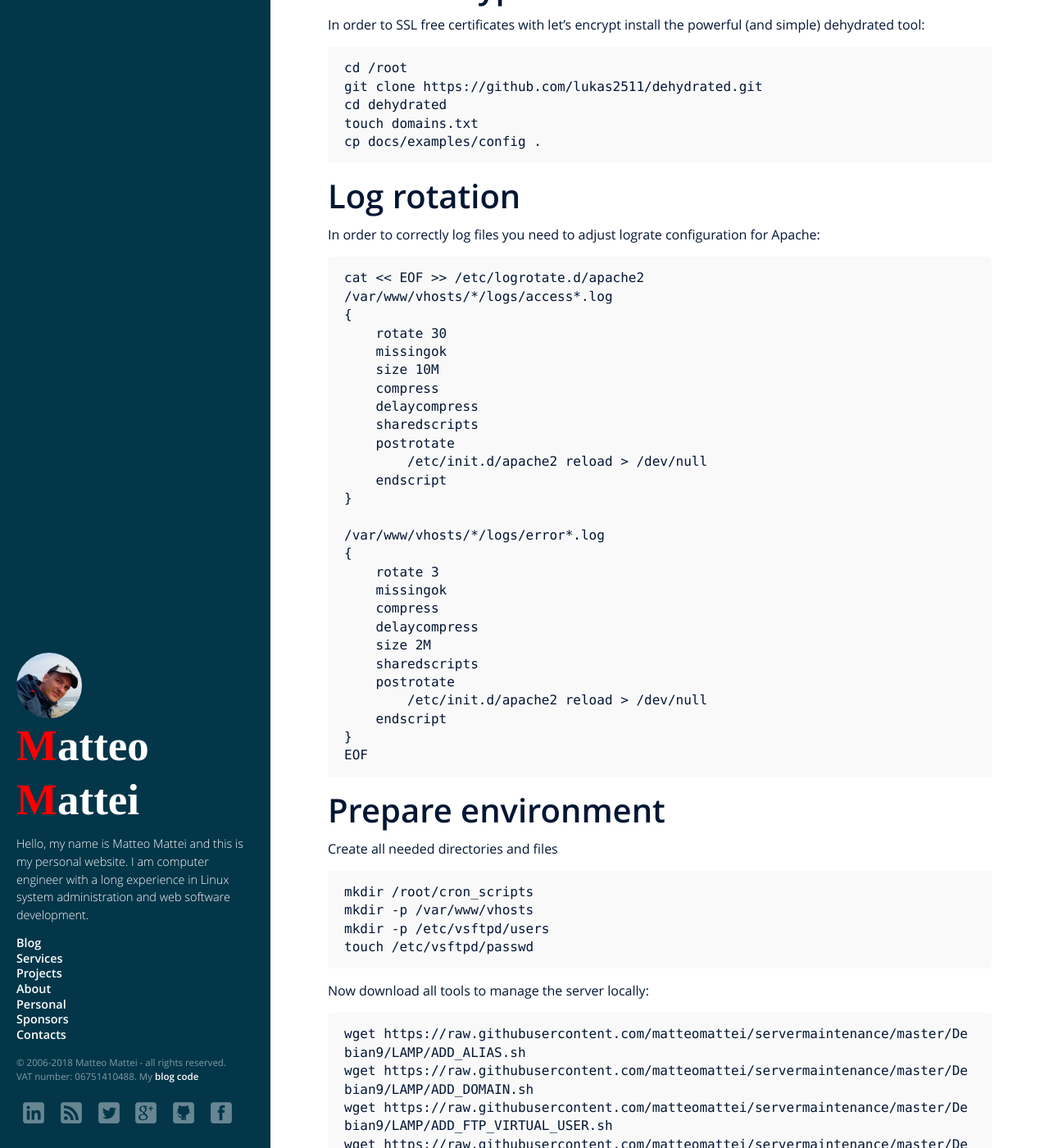
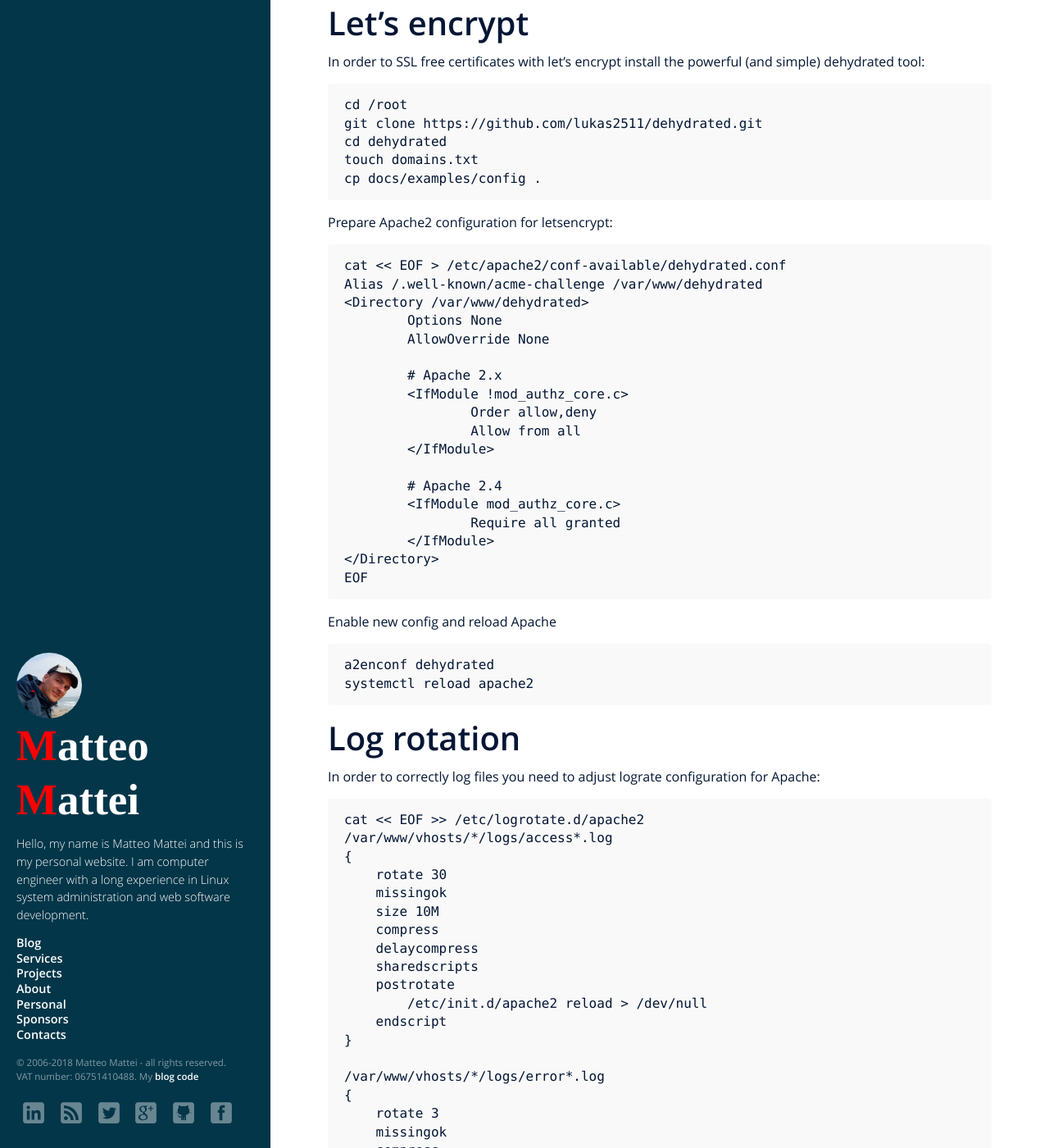
Before and after one commit to matteomattei/matteomattei.github.io, a Jekyll site: the page built from _posts/2017-12-31-full-web-server-setup-with-debian-9-stretch.md, in a window 1280 px wide and 1400 px high, scrolled down 9895 px. Shown: the whole window at 82% size. Built offline with Jekyll 4.4.1, drawn with Linux system fonts in a browser that asks for light colours; some web fonts are replaced; comment, search, counter and statistics services are not loaded; some of the changed text lies outside the part shown.

Commit message:
add needed modules for apache

````diff
--- a/_posts/2017-12-31-full-web-server-setup-with-debian-9-stretch.md
+++ b/_posts/2017-12-31-full-web-server-setup-with-debian-9-stretch.md
@@ -483,6 +485,34 @@ touch domains.txt
 cp docs/examples/config .
 ```
 
+Prepare Apache2 configuration for letsencrypt:
+```
+cat << EOF > /etc/apache2/conf-available/dehydrated.conf
+Alias /.well-known/acme-challenge /var/www/dehydrated
+<Directory /var/www/dehydrated>
+        Options None
+        AllowOverride None
+
+        # Apache 2.x
+        <IfModule !mod_authz_core.c>
+                Order allow,deny
+                Allow from all
+        </IfModule>
+
+        # Apache 2.4
+        <IfModule mod_authz_core.c>
+                Require all granted
+        </IfModule>
+</Directory>
+EOF
+```
+
+Enable new config and reload Apache
+```
+a2enconf dehydrated
+systemctl reload apache2
+```
+
 Log rotation
 ============
 In order to correctly log files you need to adjust lograte configuration for Apache:
````
Also changed, not shown: other parts of _posts/2017-12-31-full-web-server-setup-with-debian-9-stretch.md (+2 -0 lines).
